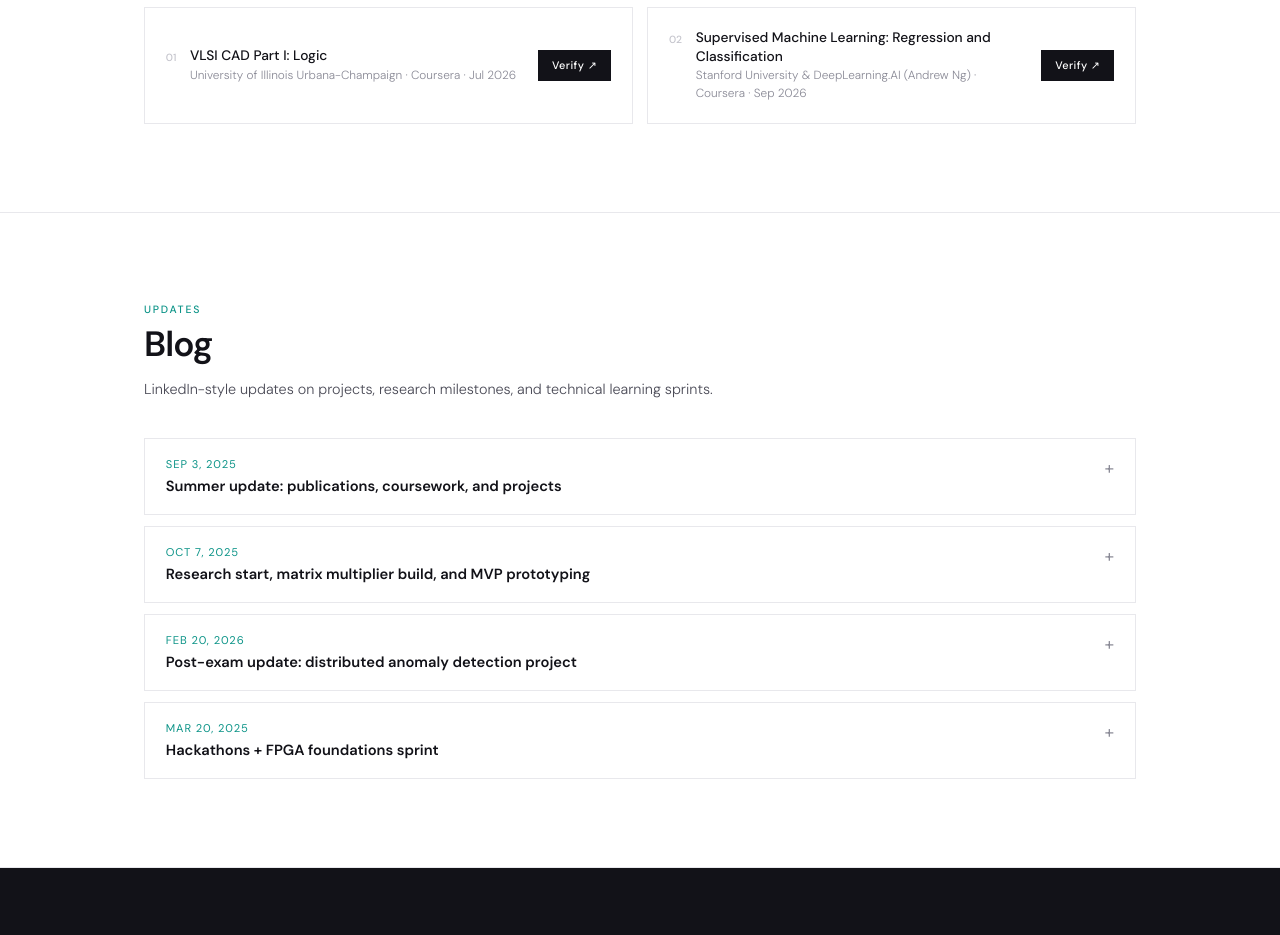
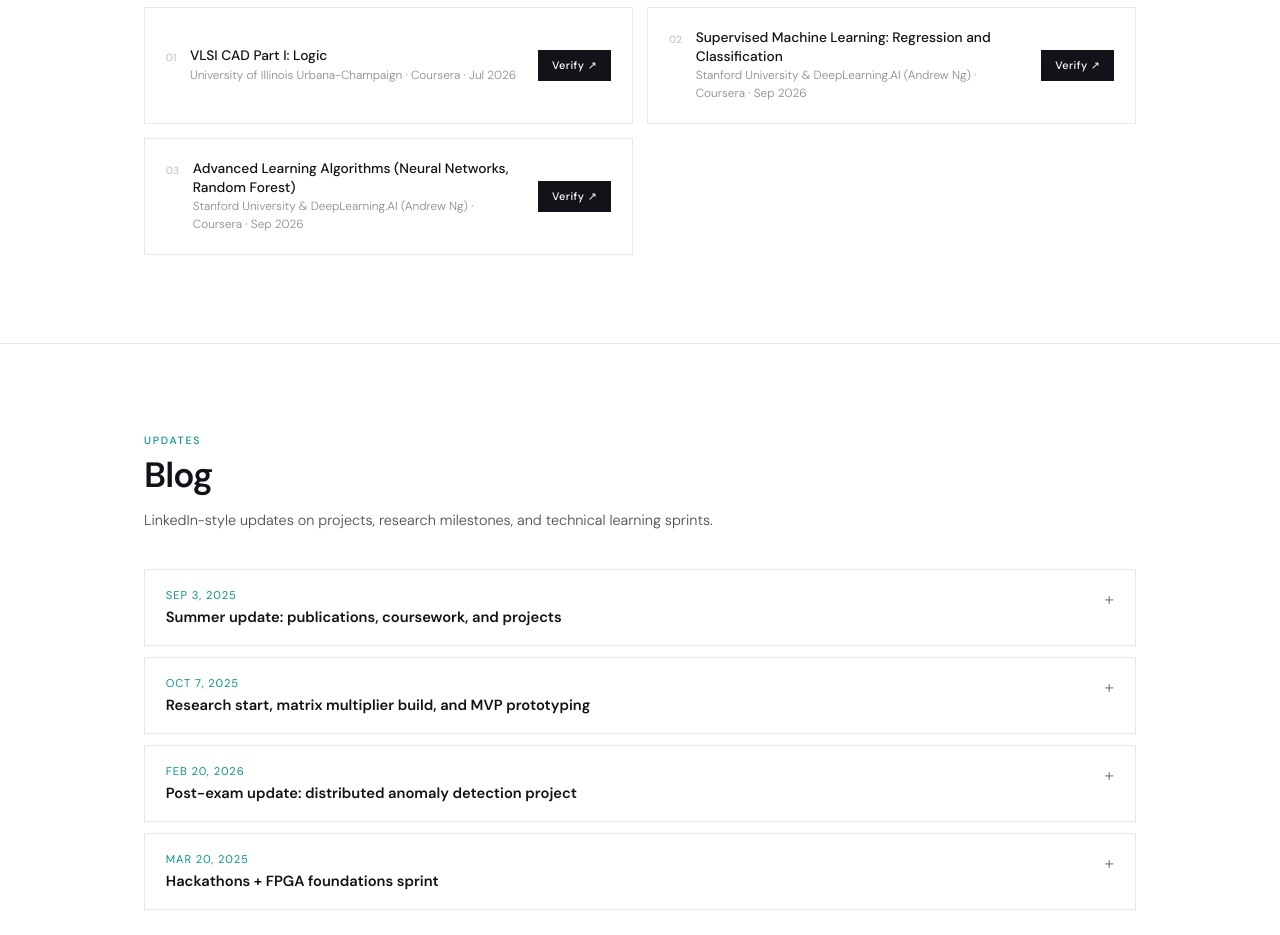
Before and after one commit to kadgitub7/portfolio, a Next.js app: page / in a window 1280 px wide. Shown: the part 8460-9395 px from the top of the page. Built offline with nearby package versions, Linux system fonts and the light colour scheme.

Commit message:
added new certificate

```diff
--- a/app/page.js
+++ b/app/page.js
@@ -475,6 +475,14 @@
     platform: 'Coursera',
     date: 'Sep 2026',
     verifyUrl: 'https://coursera.org/verify/0IZH1H9UMAUD',
+  },
+  {
+    name: 'Advanced Learning Algorithms (Neural Networks, Random Forest)',
+    issuer: 'Stanford University & DeepLearning.AI (Andrew Ng)',
+    platform: 'Coursera',
+    date: 'Sep 2026',
+    verifyUrl: 'https://coursera.org/verify/1P81B4TYHE9N',
+
   },
 ];
 
```
